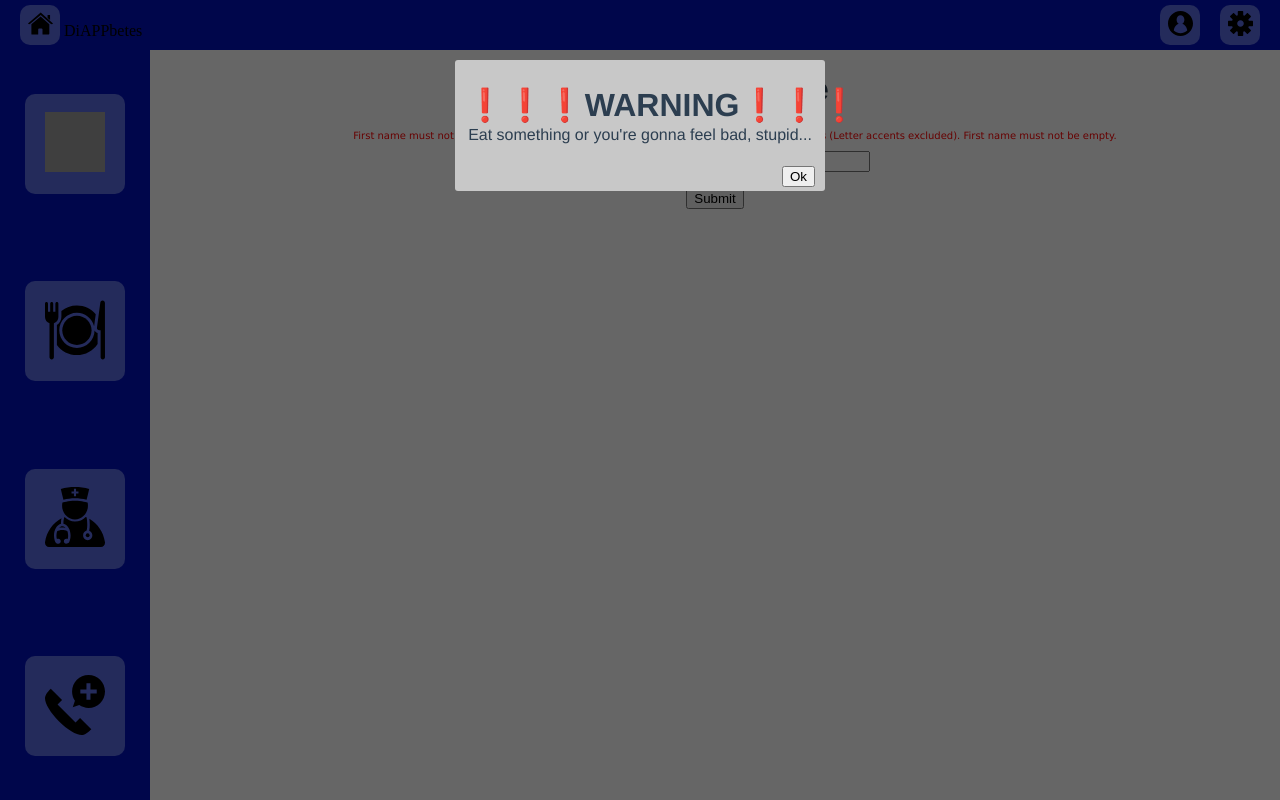
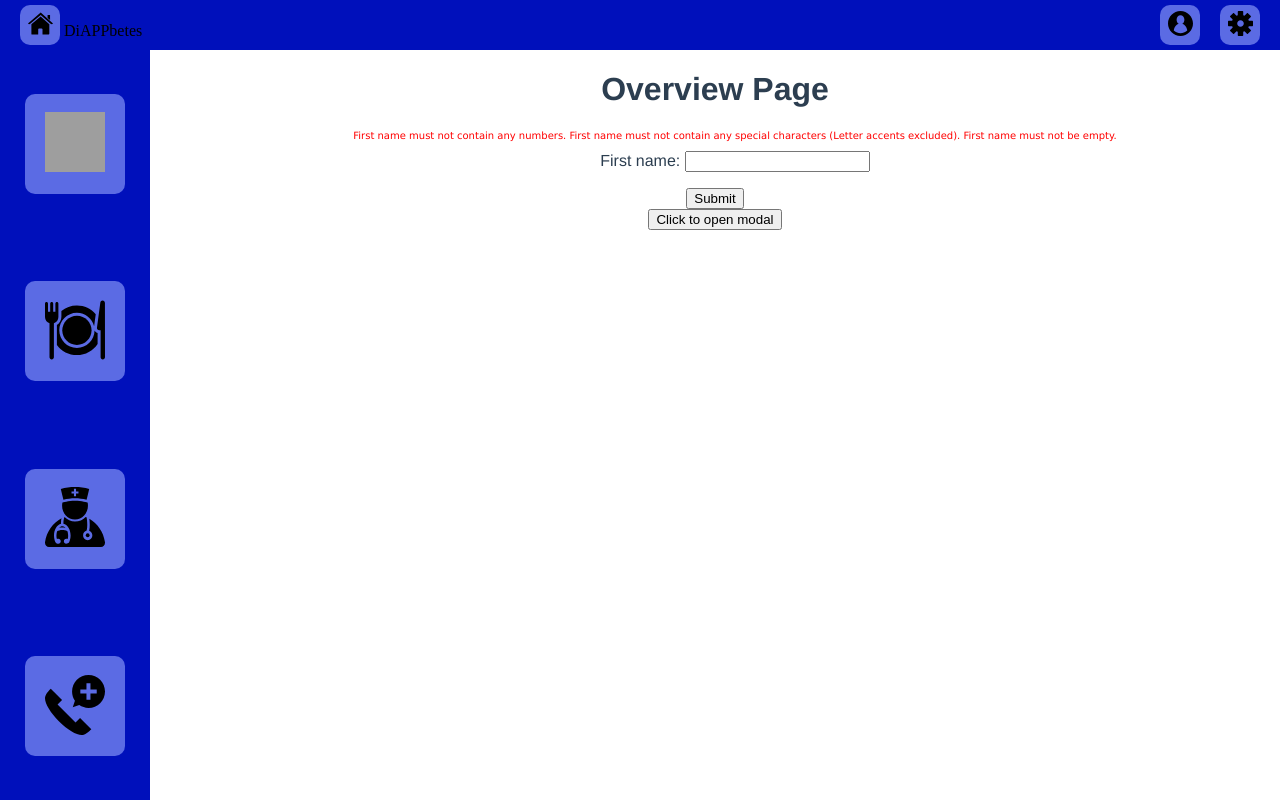
Before and after one commit to Collinnn/Diabetes-app-project, a Vue app in the folder Frontend/: page /overview in a window 1280 px wide. Built offline with nearby package versions, Linux system fonts and the light colour scheme; grey boxes are pictures that could not be loaded.

Commit message:
modal onClick show/disappear

```diff
--- a/Frontend/src/components/Modal.vue
+++ b/Frontend/src/components/Modal.vue
@@ -1,17 +1,19 @@
 <template>
     <div id="modalMask" @click="$emit('close')">
-        <div id="modal">
+        <div id="modal" @click.stop>
             <div id="modalHead">
                 <slot name="heading">
-                    <h1>❗❗❗WARNING❗❗❗ </h1>
+                    <h1> ❗❗❗WARNING❗❗❗ </h1>
                 </slot>
             </div>
             <div id="modalBody">
                 <slot name="body">
-                    Eat something or you're gonna feel bad, stupid...
+                    Pls eat something... 😰
                 </slot>
             </div>
-            <button id="acceptButton" @click="$emit('close')"> Ok </button>
+            <div id="modalFooter">
+                <button id="modalButton" @click="$emit('close')"> Ok </button>
+            </div>
         </div>
     </div>
 
@@ -36,23 +38,30 @@
 }
 #modal {
     margin: 60px auto;
-    width: 350px;
+    width: 380px;
     height: auto;
-    background-color: rgb(200, 200, 200);
+    background-color: rgb(200, 200, 220);
     border-radius: 3px;
     padding: 5px 10px;
+    box-shadow: 0 0 10px 4px;
 }
 #modalHead {
-    min-height: 40px;
+    height: 80px;
+    overflow: hidden;
 }
 #modalBody {
-    min-height: 60px;
+    height: 80px;
+    overflow: hidden;
 }
-#acceptButton {
+#modalFooter {
     position: relative;
-    bottom: 20px;
-    float: right;
-
+    height: 30px;
+}
+#modalButton {
+    position: absolute;
+    bottom: 5px;
+    right: 5px;
+    cursor: pointer;
 }
 
 </style>
--- a/Frontend/src/views/overview.vue
+++ b/Frontend/src/views/overview.vue
@@ -2,7 +2,8 @@
     <div>
         <h1>Overview Page</h1>
         <DoctorForm />
-        <ModalBox />
+        <ModalBox v-if="this.isModalVisible" @close="this.isModalVisible = false" > </ModalBox>
+        <button @click="this.isModalVisible = true"> Click to open modal </button>
     </div>
 </template>
 
@@ -13,7 +14,12 @@ import ModalBox from "@/components/Modal.vue"
 
 export default {
     name: "overviewPage",
-    components: { DoctorForm, ModalBox }
+    components: { DoctorForm, ModalBox },
+    data() {
+        return {
+            isModalVisible: false
+        }
+    }
 }
 
 </script>
```
